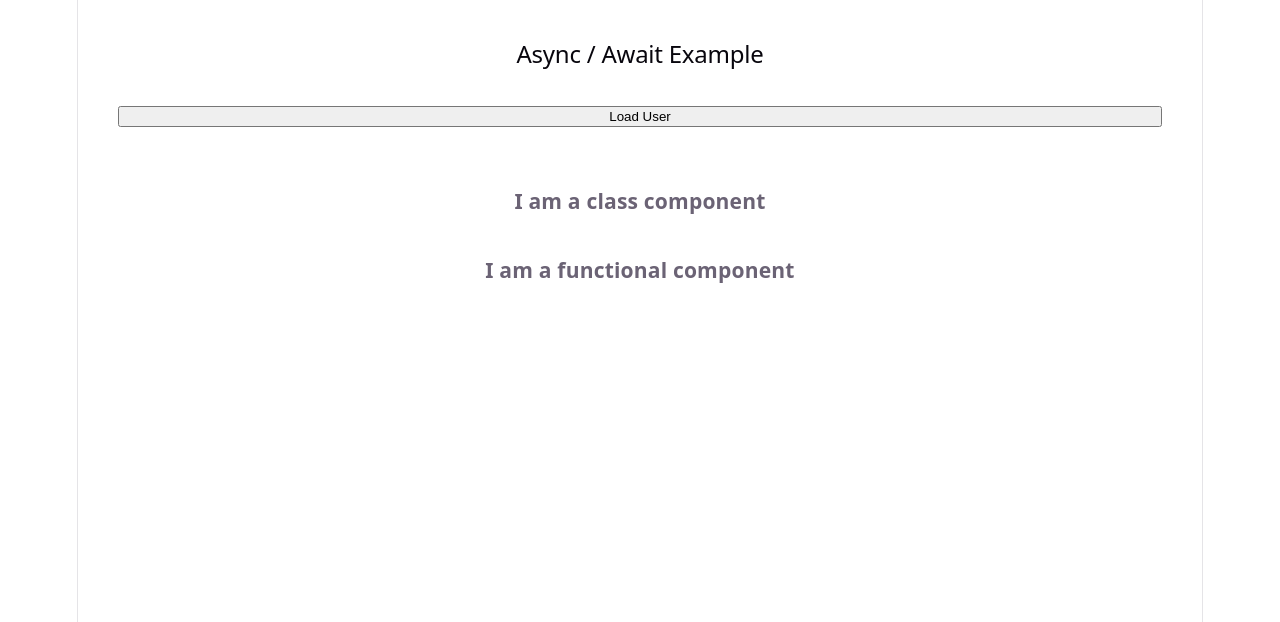
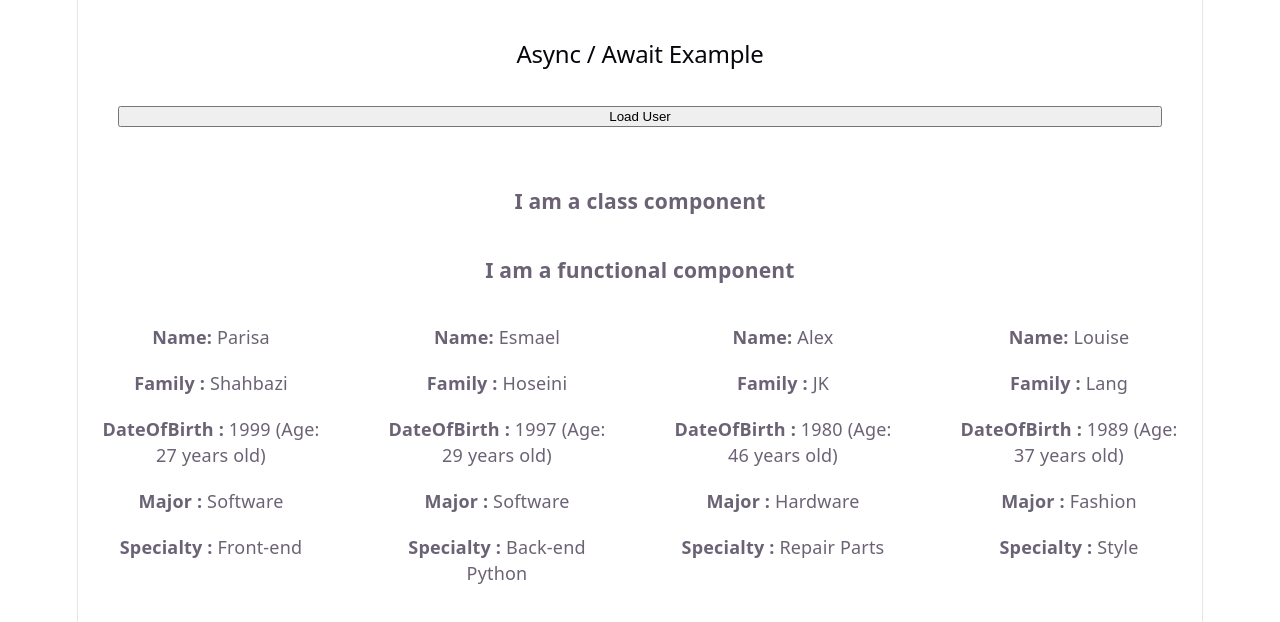
Before and after one commit to shahbaziparisa/react-learning-journey, a React (Vite) app: page / in a window 1280 px wide. Shown: the top 622 px of the page. Built offline with nearby package versions, Linux system fonts and the light colour scheme.

Commit message:
Feat : Using Props

```diff
--- a/src/App.tsx
+++ b/src/App.tsx
@@ -1,6 +1,8 @@
 import { useState } from "react";
 import ClassComponent from "./ClassComponent";
 import FunctionalComponent from "./FunctionalComponent";
+import User from "./UserComponent";
+import UserComponent from "./UserComponent";
 // Async / Await Example
 type User = {
   id: number;
@@ -76,6 +78,13 @@ export default function App() {
     </div>
      <ClassComponent/>
       <FunctionalComponent/>
+      <div style={{
+        display:"flex",gap:'20px',alignContent:"center",justifyContent:"center"}}>
+      <UserComponent name="Parisa" family="Shahbazi" dateOfBirth={1999} major={"Software"} specialty={"Front-end"}/>
+      <UserComponent name="Esmael" family="Hoseini" dateOfBirth={1997} major={"Software"} specialty={"Back-end Python"}/>
+      <UserComponent name="Alex" family="JK" dateOfBirth={1980} major={"Hardware"} specialty={"Repair Parts"}/>
+      <UserComponent name="Louise" family={"Lang"} dateOfBirth={1989} major={"Fashion"} specialty={"Style"}/>
+      </div>
     </>
 
   );
--- /dev/null
+++ b/src/UserComponent.tsx
@@ -0,0 +1,22 @@
+const UserComponent = ({name,family,dateOfBirth,major,specialty}) => {
+
+    const age = new Date().getFullYear() - dateOfBirth;
+    return (
+        <div style={{
+            gap:'20px',
+            display:"flex",
+             backgroundColor:'#ffffff',
+             borderRadius:"15px"
+             ,padding:'20px',
+              flexDirection:'column'
+              }} >
+            <p><strong>Name:</strong> {name || "Unknown"}</p>
+            <p><strong>Family :</strong> {family || "Unknown"} </p>
+            <p><strong>DateOfBirth :</strong> {dateOfBirth || "Not provided"} (Age: {age} years old)</p>
+            <p><strong>Major :</strong> {major || "Not specified"} </p>
+            <p><strong>Specialty :</strong> {specialty || "Not specified"} </p>
+        </div>
+    );
+};
+
+export default UserComponent;
```
